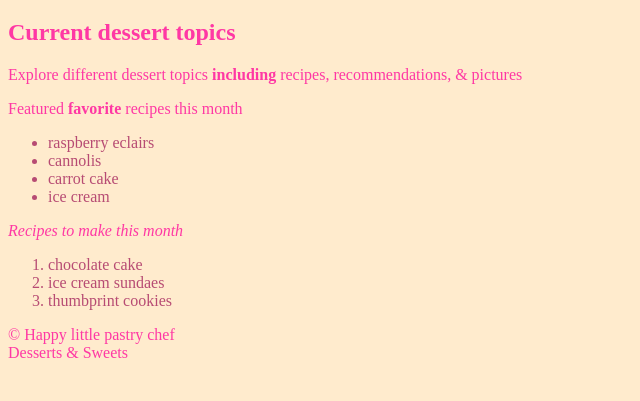
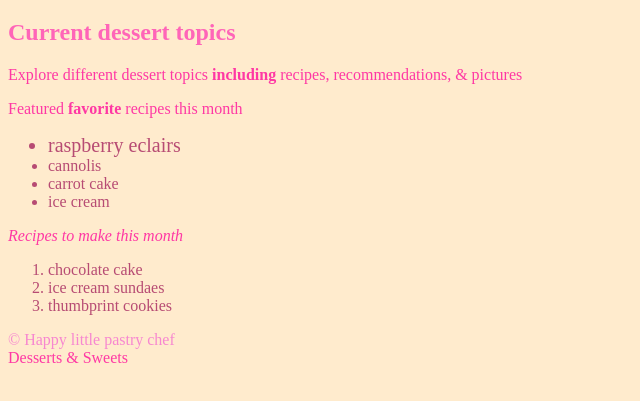
Before and after one commit to fluffycloud4/assignment2, a plain HTML site: page index.html in a window 1280 px wide. Shown: the part 87-488 px from the top of the page, without its empty margins (0-640 px from the left). Drawn offline with Linux system fonts and the light colour scheme.

Commit message:
css selectors

```diff
--- a/css/styles.css
+++ b/css/styles.css
@@ -9,3 +9,9 @@ li {
 
     color: #b74b73;
 }
+h2 {
+
+    color: #ff65b8;
+
+
+}
--- a/index.html
+++ b/index.html
@@ -9,11 +9,21 @@
 
 
     <style>
+        /*
         li {
-            color: #b74b73
+            color: #b74b73;
         }
 
+*/
+        .candypink {
 
+            color: #f787d0;
+        }
+
+        .dessert-font-big {
+
+            font-size: 20px;
+        }
     </style>
 </head>
 
@@ -44,7 +54,7 @@
         <p>Featured <strong>favorite</strong> recipes this month</p>
 
         <ul>
-            <li>raspberry eclairs</li>
+            <li class="dessert-font-big">raspberry eclairs</li>
             <li>cannolis</li>
             <li>carrot cake</li>
             <li>ice cream</li>
@@ -56,9 +66,8 @@
             <li>ice cream sundaes</li>
             <li>thumbprint cookies</li>
         </ol>
-        <div>&copy; Happy little pastry chef</div>
+        <div class="candypink">&copy; Happy little pastry chef</div>
     </main>
     <footer>Desserts &amp; Sweets </footer>
 </body>
-
 </html>
```
